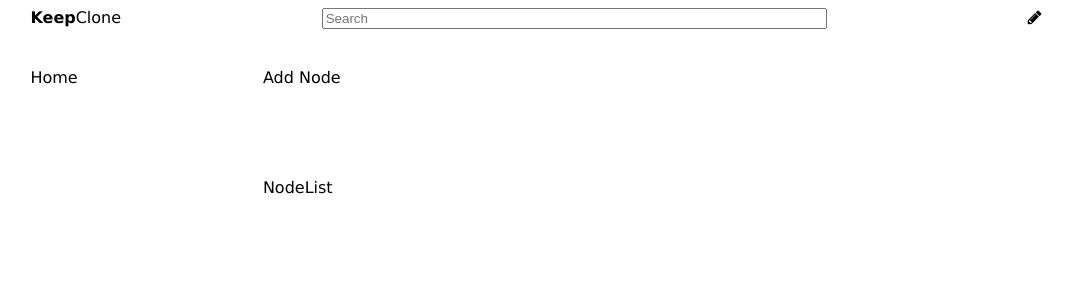
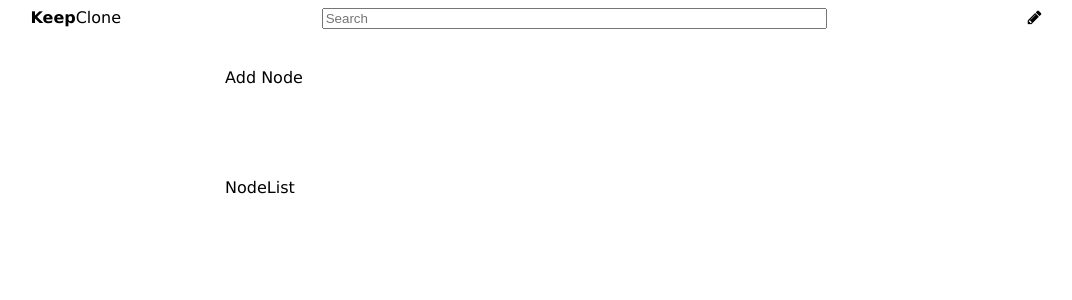
Before and after one commit to andriusdulevicius/react-heroku, a React (Create React App) app: page / in a window 1280 px wide. Shown: the top 300 px of the page, without its empty margins (104-1176 px from the left). Built offline with nearby package versions, Linux system fonts and the light colour scheme.

Commit message:
aside common link comp created

```diff
--- a/src/components/appAside/appAside.jsx
+++ b/src/components/appAside/appAside.jsx
@@ -5,9 +5,9 @@
   render() {
     return (
       <div className='aside'>
-        <myLink href='/' icon='fa fa-pencil'>
+        {/* <myLink href='/' icon='fa fa-pencil'>
           Home
-        </myLink>
+        </myLink> */}
       </div>
     );
   }
```
Also changed, not shown: src/components/common/myLink/myLink.jsx (added, +10 -0 lines), src/components/common/myLink/myLink.module.css (added).
